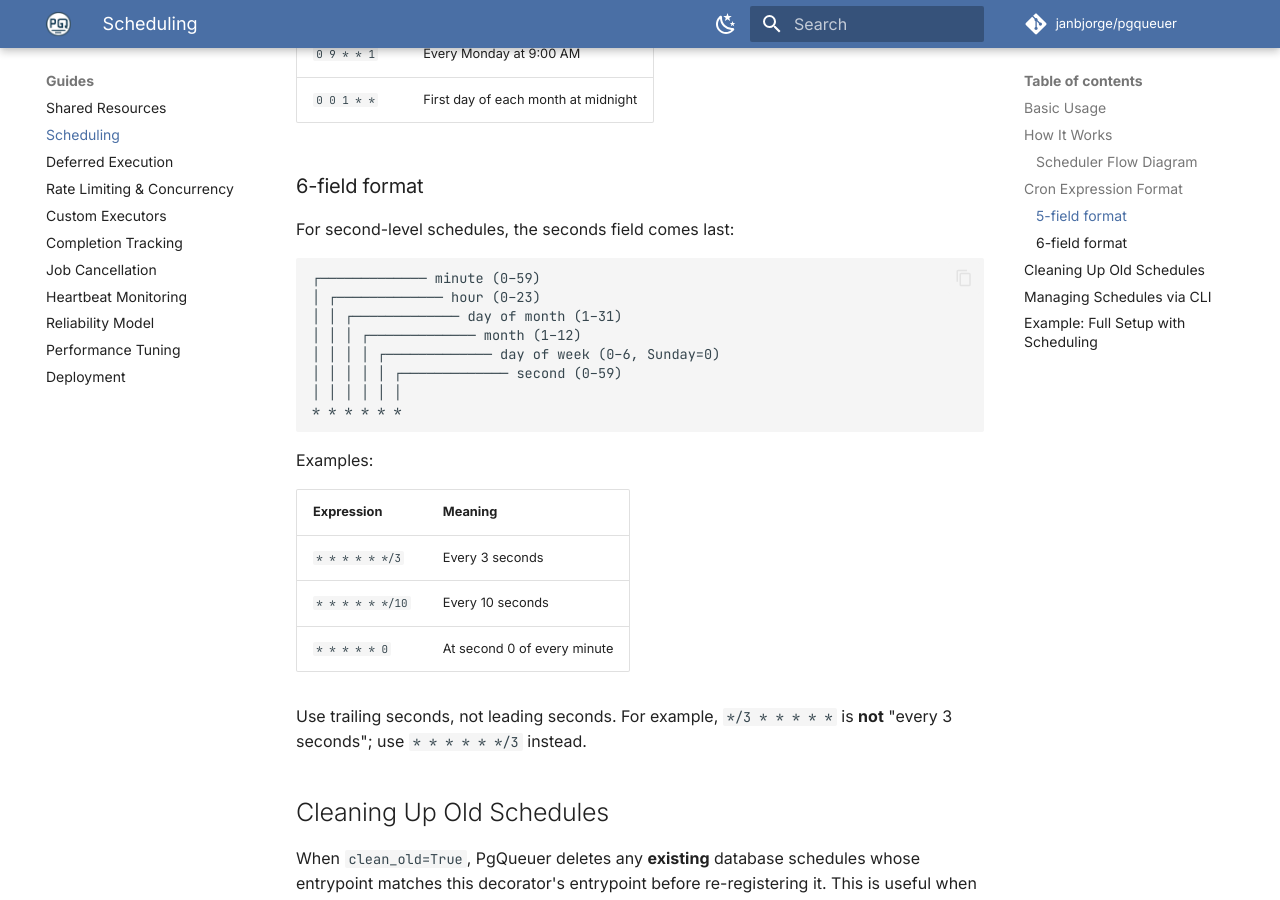
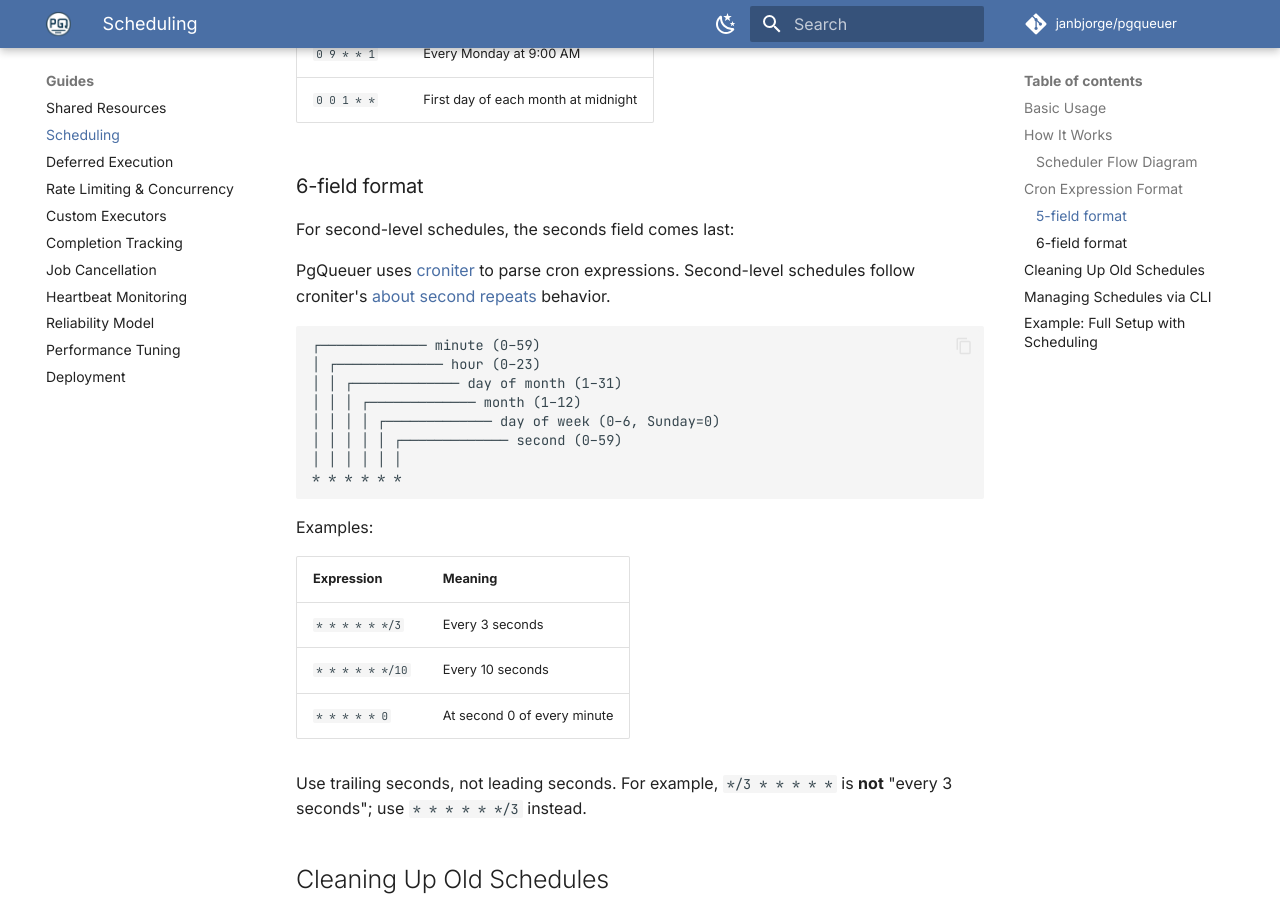
Before and after one commit to janbjorge/pgqueuer, an MkDocs documentation site: the page built from docs/guides/scheduling.md, in a window 1280 px wide and 900 px high, scrolled down 1976 px. Built offline with MkDocs 1.6.1 and Material for MkDocs 9.7.7, drawn with Linux system fonts in a browser that asks for light colours; comment, search, counter and statistics services are not loaded.

Commit message:
Mention croniter in scheduling docs

````diff
--- a/docs/guides/scheduling.md
+++ b/docs/guides/scheduling.md
@@ -87,6 +87,11 @@ Examples:
 
 For second-level schedules, the seconds field comes last:
 
+PgQueuer uses [croniter](https://github.com/pallets-eco/croniter) to parse cron expressions.
+Second-level schedules follow croniter's
+[about second repeats](https://github.com/pallets-eco/croniter?tab=readme-ov-file#about-second-repeats)
+behavior.
+
 ```
 ┌───────────── minute (0–59)
 │ ┌───────────── hour (0–23)
````
